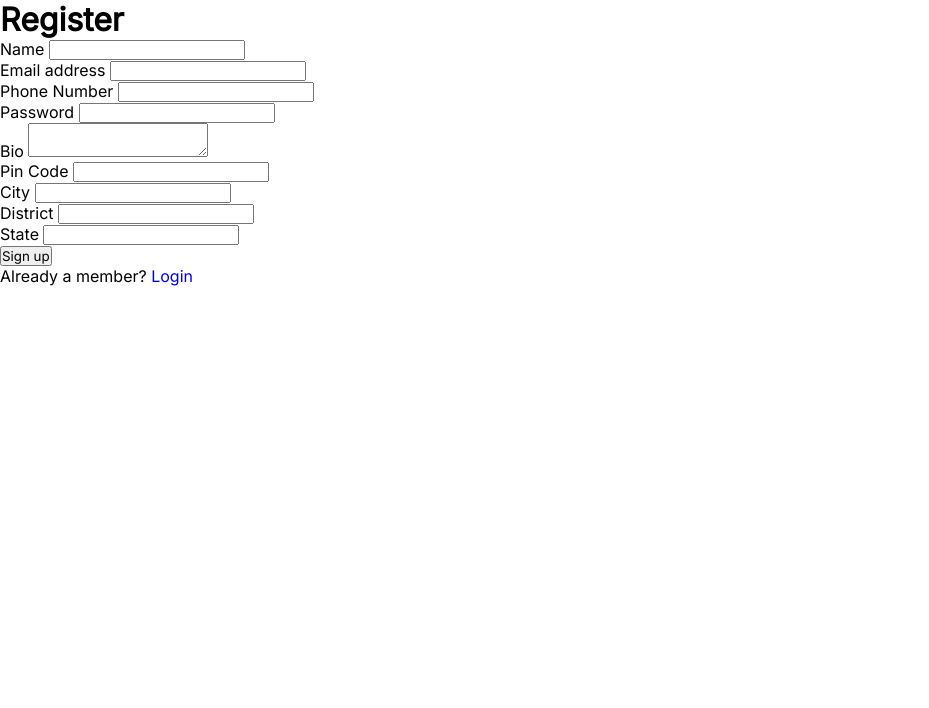
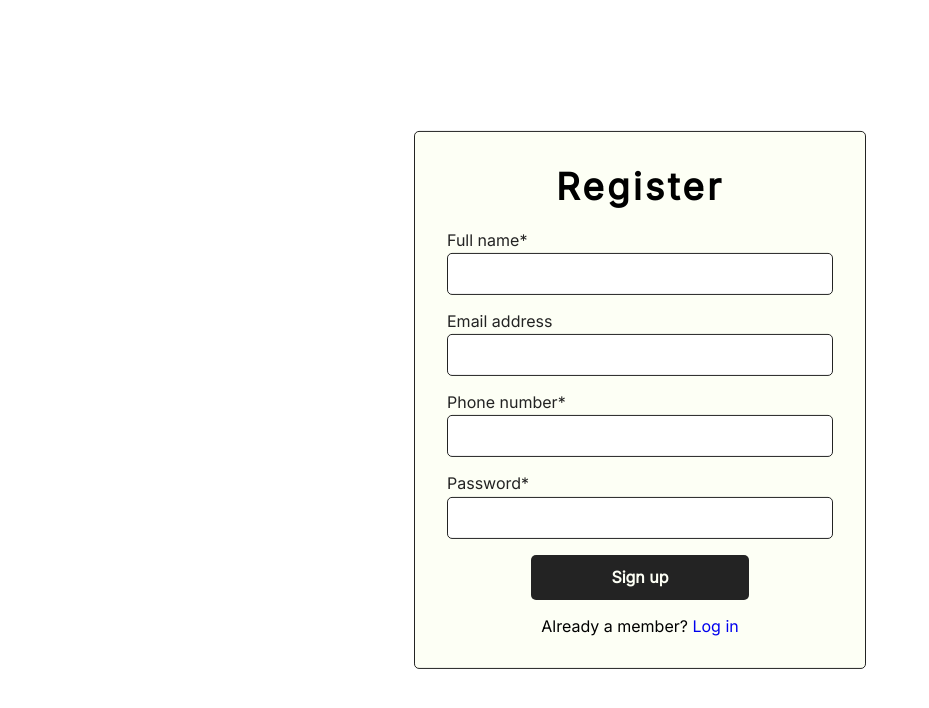
Before and after one commit to clevrf0x/locudu, a Django app: page /users/register in a window 1280 px wide. Shown: the top 708 px of the page, without its empty margins (0-929 px from the left). Run offline with Django 4.2, Linux system fonts and the light colour scheme.

Commit message:
Added Register page

```diff
--- a/static/css/users/login.css
+++ b/static/css/users/base.css
@@ -1,4 +1,4 @@
-.login-card {
+.card {
   padding: 2rem;
   background-color: #fdfff5;
   border: 1px solid #232323;
@@ -13,11 +13,11 @@
   font-size: 2.3rem;
   text-align: center;
   letter-spacing: 0.2rem;
-  margin-bottom: 2rem;
+  margin-bottom: 1.3rem;
 }
 
 .form-group {
-  margin-bottom: 1.5rem;
+  margin-bottom: 1rem;
 }
 
 .form-label {
@@ -35,6 +35,12 @@
   padding: 0 0.5rem;
 }
 
+.text-box {
+  resize: vertical;
+  height: 4rem;
+  padding: 0.3rem;
+}
+
 .form-input:focus {
   outline: none;
 }
@@ -49,7 +55,7 @@
 .form-btn-wrap {
   display: flex;
   justify-content: center;
-  margin-bottom: 2rem;
+  margin-bottom: 1rem;
 }
 
 .form-btn {
--- a/templates/users/register.html
+++ b/templates/users/register.html
@@ -1,39 +1,56 @@
 {% extends "base.html" %}
-{% block styles %}{% endblock %}
+{% load static %}
+
+{% block styles %}
+<link rel="stylesheet" href="{% static 'css/users/base.css' %}">
+{% endblock %}
+
 {% block scripts %}{% endblock %}
+
 {% block content %}
-    <div class="h-100 d-flex align-items-center justify-content-center pt-5">
-        <form class="w-25 pt-1" method="post">
+<div class="wrapper">
+    <div class="card">
+        <form class="form" method="post">
             {% csrf_token %}
-            <h1 class="text-center">Register</h1>
-            <div class="form-outline">
-                <label class="form-label" for="full_name">Name</label>
-                <input type="text"
-                       name="full_name"
-                       id="full_name"
-                       class="form-control"
-                       required />
+            <h1 class="form-title">Register</h1>
+
+            <div class="form-group">
+                <label class="form-label" for="full_name">Full name*</label>
+                <input class="form-input" type="text" name="full_name" id="full_name" required />
             </div>
-            <div class="form-outline">
+
+            <div class="form-group">
                 <label class="form-label" for="email">Email address</label>
-                <input type="email" name="email" id="email" class="form-control" />
+                <input class="form-input" type="email" name="email" id="email" />
             </div>
-            <div class="form-outline ">
-                <label class="form-label" for="phone_number">Phone Number</label>
-                <input type="tel"
-                       name="phone_number"
-                       id="phone_number"
-                       class="form-control"
-                       required />
+            <div class="form-group">
+                <label class="form-label" for="phone_number">Phone number*</label>
+                <input class="form-input" type="tel" name="phone_number" id="phone_number" required />
             </div>
-            <div class="form-outline">
-                <label class="form-label" for="password">Password</label>
-                <input type="password"
-                       name="password"
-                       id="password"
-                       class="form-control"
-                       required />
+
+            <div class="form-group">
+                <label class="form-label" for="password">Password*</label>
+                <input class="form-input" type="password" name="password" id="password" required />
             </div>
+
+            <!-- <div class="form-group">
+                <label class="form-label" for="bio">Bio</label>
+                <textarea class="form-input text-box" name="bio" id="bio"> </textarea>
+            </div> -->
+
+            <!-- Submit button -->
+            <div class="form-btn-wrap">
+                <button class="form-btn" type="submit">Sign up</button>
+            </div>
+            <!-- Register buttons -->
+            <div class="form-text-center">
+                <p>Already a member? <a href="{% url 'login' %}">Log in</a></p>
+            </div>
+        </form>
+    </div>
+</div>
+
+<!-- <div class="h-100 d-flex align-items-center justify-content-center pt-5">
             <div class="form-outline">
                 <label class="form-label" for="bio">Bio</label>
                 <textarea class="form-control" name="bio" id="bio"></textarea>
@@ -54,16 +71,14 @@
                 <label class="form-label" for="state">State</label>
                 <input type="text" name="state" id="state" class="form-control" />
             </div>
-            <!-- Submit button -->
             <div class="d-flex justify-content-center">
                 <button type="submit" class="btn btn-primary btn-block my-4 px-5">Sign up</button>
             </div>
-            <!-- Login buttons -->
             <div class="text-center">
                 <p>
                     Already a member? <a href="{% url 'login' %}">Login</a>
                 </p>
             </div>
         </form>
-    </div>
+    </div> -->
 {% endblock %}
```
Also changed, not shown: templates/users/login.html (+4 -4 lines).
